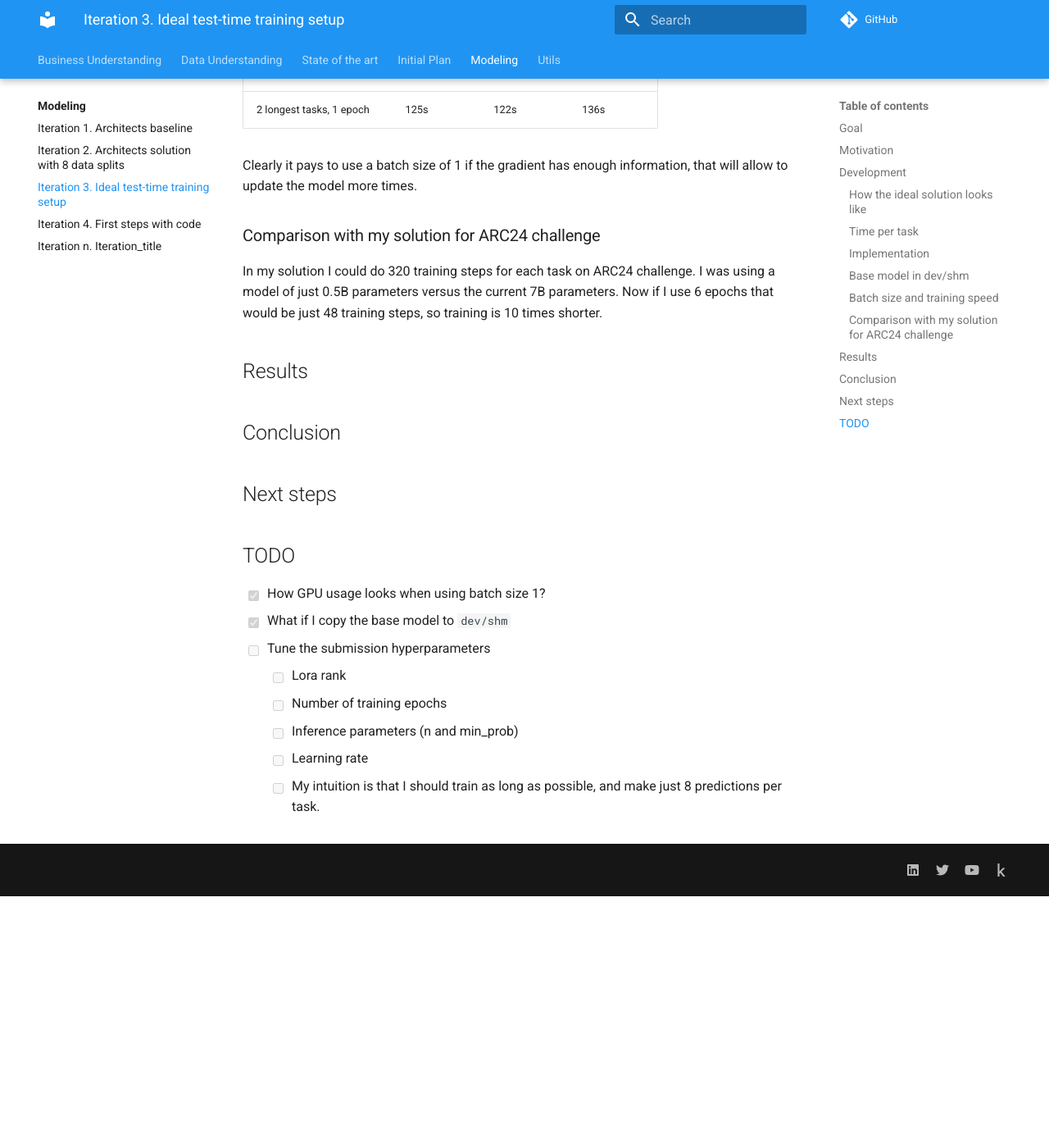
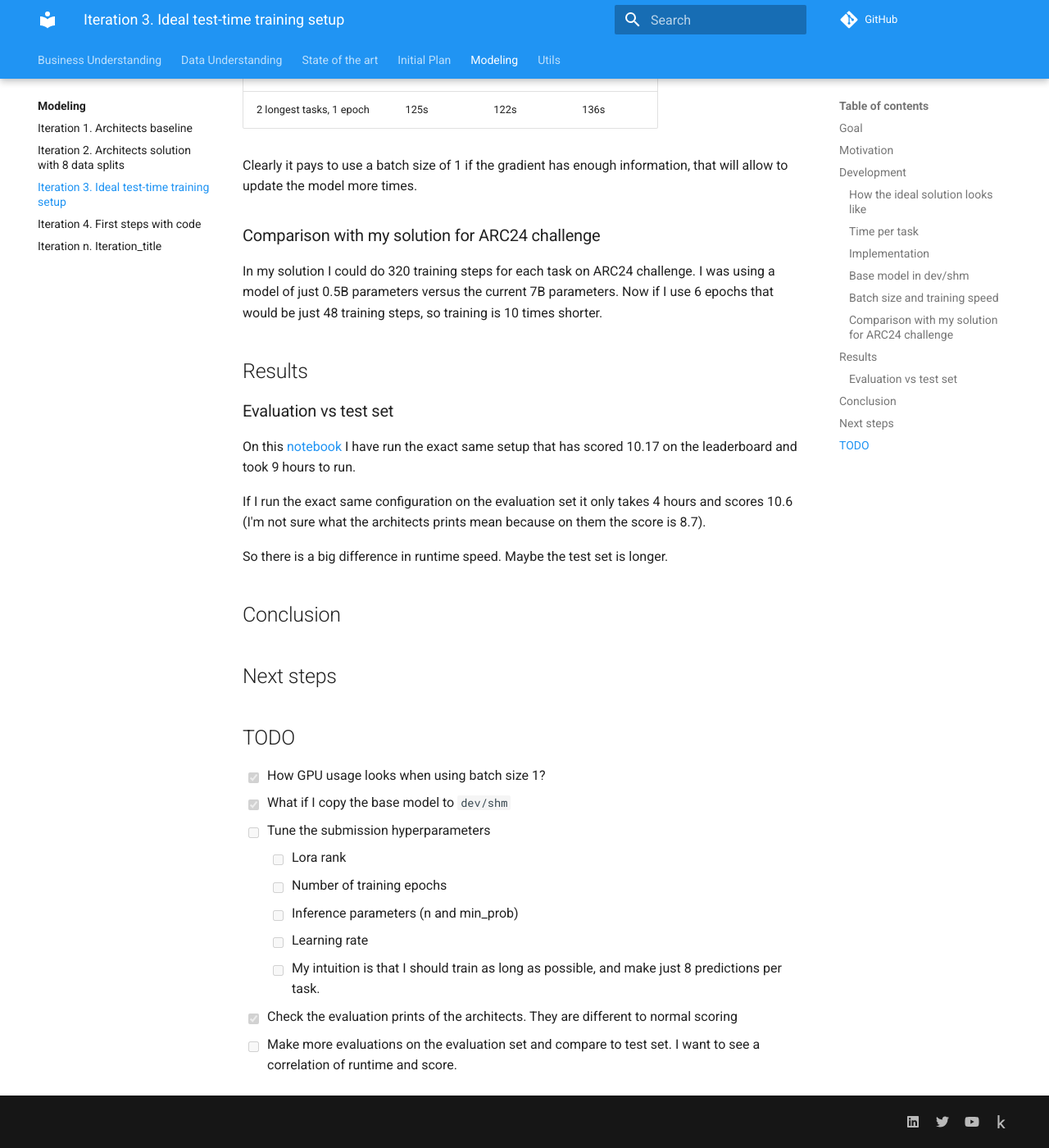
Before and after one commit to ironbar/arc25, an MkDocs documentation site: the page built from docs/modeling/Iteration_03_ideal_test_time_training.md, in a window 1280 px wide and 1400 px high, scrolled down 1586 px. Shown: the whole window at 82% size. Built offline with MkDocs 1.6.1 and Material for MkDocs 9.7.7, drawn with Linux system fonts in a browser that asks for light colours; comment, search, counter and statistics services are not loaded; before the commit the page ends 2679 px from its top, so only the background shows below that.

Commit message:
updated documentation

```diff
--- a/docs/modeling/Iteration_03_ideal_test_time_training.md
+++ b/docs/modeling/Iteration_03_ideal_test_time_training.md
@@ -54,6 +54,14 @@ In my solution I could do 320 training steps for each task on ARC24 challenge. I
 
 ## Results
 
+### Evaluation vs test set
+
+On this [notebook](https://www.kaggle.com/code/ironbar/the-architects-single-task-ttt/notebook) I have run the exact same setup that has scored 10.17 on the leaderboard and took 9 hours to run.
+
+If I run the exact same configuration on the evaluation set it only takes 4 hours and scores 10.6 (I'm not sure what the architects prints mean because on them the score is 8.7).
+
+So there is a big difference in runtime speed. Maybe the test set is longer.
+
 ## Conclusion
 
 ## Next steps
@@ -68,3 +76,5 @@ In my solution I could do 320 training steps for each task on ARC24 challenge. I
   - [ ] Inference parameters (n and min_prob)
   - [ ] Learning rate
   - [ ] My intuition is that I should train as long as possible, and make just 8 predictions per task.
+- [x] Check the evaluation prints of the architects. They are different to normal scoring
+- [ ] Make more evaluations on the evaluation set and compare to test set. I want to see a correlation of runtime and score.
```
